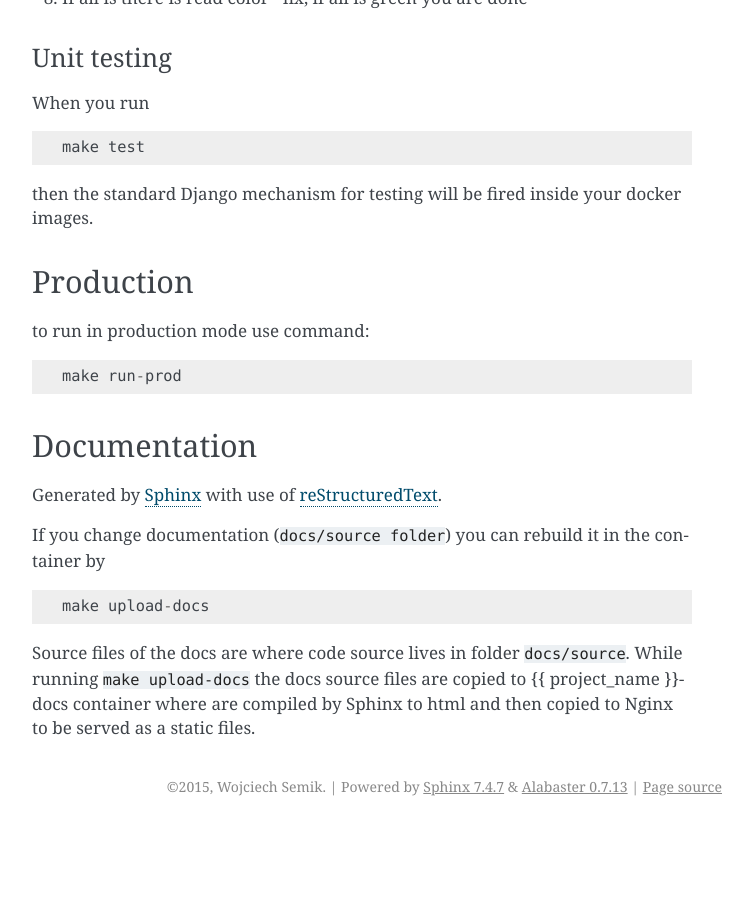
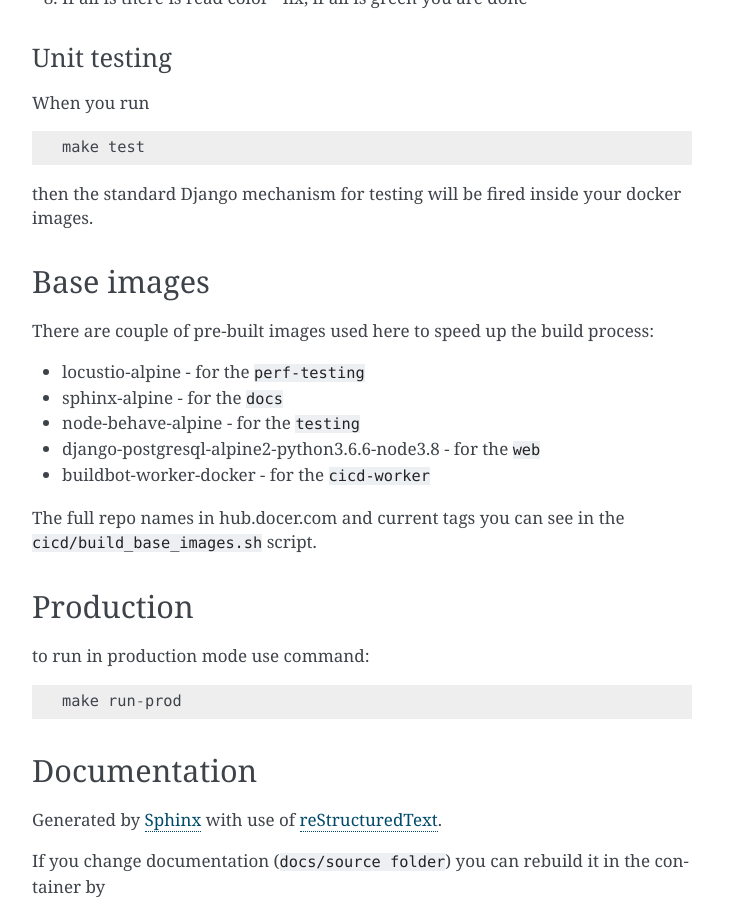
Before and after one commit to paterit/django-microservice-template, a Sphinx documentation site: the page built from docs/source/for_developers.rst, in a window 1280 px wide and 900 px high, scrolled down 6480 px. Shown: the whole window, without its empty margins (388-1141 px from the left). Built offline with Sphinx 7.4.7, drawn with Linux system fonts in a browser that asks for light colours; before the commit the page ends 7306 px from its top, so only the background shows below that.

```diff
--- a/docs/source/for_developers.rst
+++ b/docs/source/for_developers.rst
@@ -295,6 +295,20 @@ When you run ::
 
 then the standard Django mechanism for testing will be fired inside your docker images.
 
+Base images
+***********
+
+There are couple of pre-built images used here to speed up the build process:
+
+- locustio-alpine - for the ``perf-testing``
+- sphinx-alpine - for the ``docs``
+- node-behave-alpine - for the ``testing``
+- django-postgresql-alpine2-python3.6.6-node3.8 - for the ``web``
+- buildbot-worker-docker - for the ``cicd-worker``
+
+The full repo names in hub.docer.com and current tags you can see in the ``cicd/build_base_images.sh`` script.
+
+
 Production
 **********
 
```
Also changed, not shown: docs/requirements.txt (deleted, +0 -13 lines), docs/source/use_cases.rst (added, +49 -0 lines), 2 other files.
